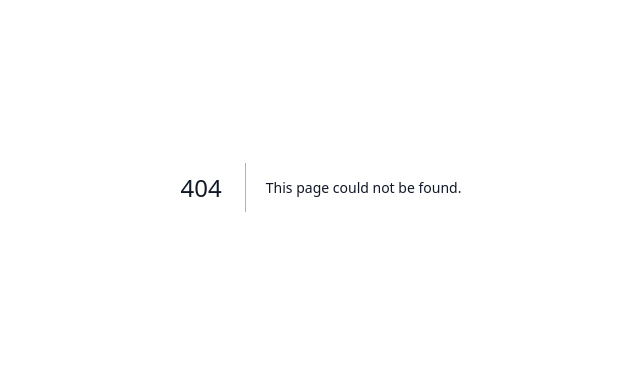
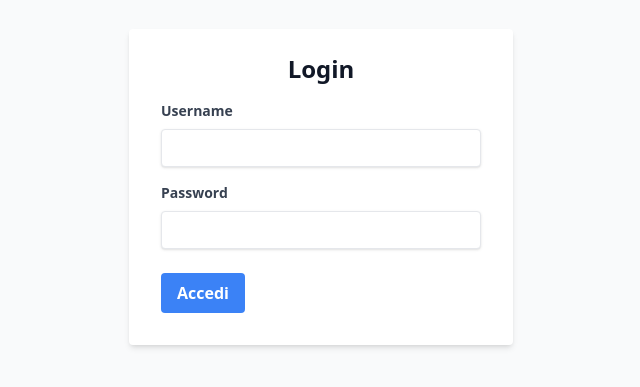
Before and after one commit to DCarloneUP/september, a Next.js app: page /login in a window 1280 px wide. Before the commit this address had no page. Shown: the part 213-600 px from the top of the page, without its empty margins (319-959 px from the left). Built offline with nearby package versions, Linux system fonts and the light colour scheme.

Commit message:
Create page.tsx

```diff
--- /dev/null
+++ b/app/login/page.tsx
@@ -0,0 +1,43 @@
+// File: app/login/page.tsx
+"use client";
+
+import { useState } from "react";
+import { useRouter } from "next/navigation";
+
+export default function LoginPage() {
+  const router = useRouter();
+  const [username, setUsername] = useState("");
+  const [password, setPassword] = useState("");
+  const [error, setError] = useState("");
+
+  const handleLogin = (e: React.FormEvent) => {
+    e.preventDefault();
+    if (username === "admin" && password === "admin") {
+      router.push("/select-env");
+    } else {
+      setError("Credenziali non valide");
+    }
+  };
+
+  return (
+    <div className="min-h-screen flex items-center justify-center bg-gray-50">
+      <form onSubmit={handleLogin} className="bg-white shadow-md rounded px-8 pt-6 pb-8 w-full max-w-sm">
+        <h2 className="text-2xl font-bold mb-4 text-center">Login</h2>
+        {error && <p className="text-red-500 text-sm mb-4">{error}</p>}
+        <div className="mb-4">
+          <label className="block text-gray-700 text-sm font-bold mb-2">Username</label>
+          <input type="text" value={username} onChange={(e) => setUsername(e.target.value)} className="shadow appearance-none border rounded w-full py-2 px-3 text-gray-700 leading-tight focus:outline-none focus:shadow-outline" required />
+        </div>
+        <div className="mb-6">
+          <label className="block text-gray-700 text-sm font-bold mb-2">Password</label>
+          <input type="password" value={password} onChange={(e) => setPassword(e.target.value)} className="shadow appearance-none border rounded w-full py-2 px-3 text-gray-700 leading-tight focus:outline-none focus:shadow-outline" required />
+        </div>
+        <div className="flex items-center justify-between">
+          <button type="submit" className="bg-blue-500 hover:bg-blue-700 text-white font-bold py-2 px-4 rounded focus:outline-none focus:shadow-outline">
+            Accedi
+          </button>
+        </div>
+      </form>
+    </div>
+  );
+}
```
